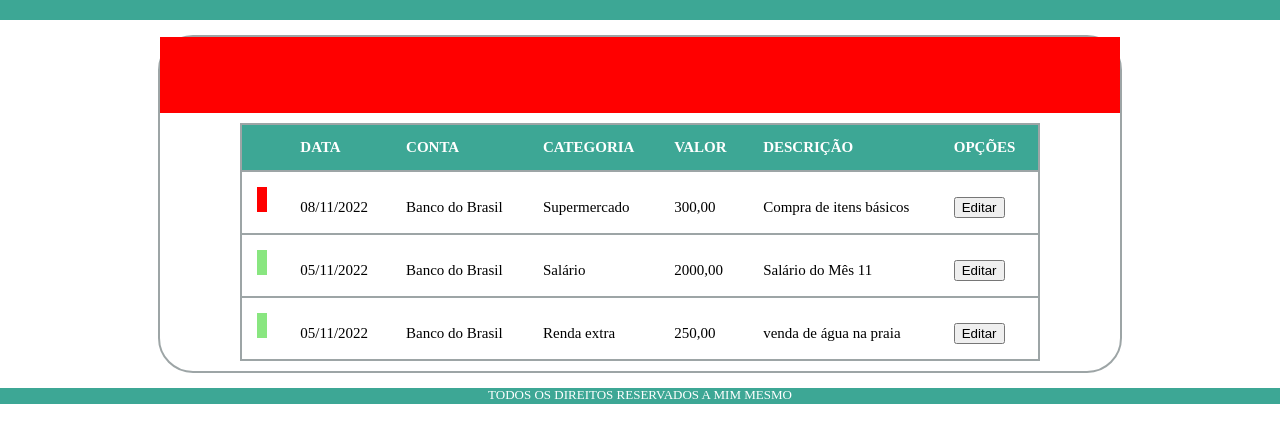
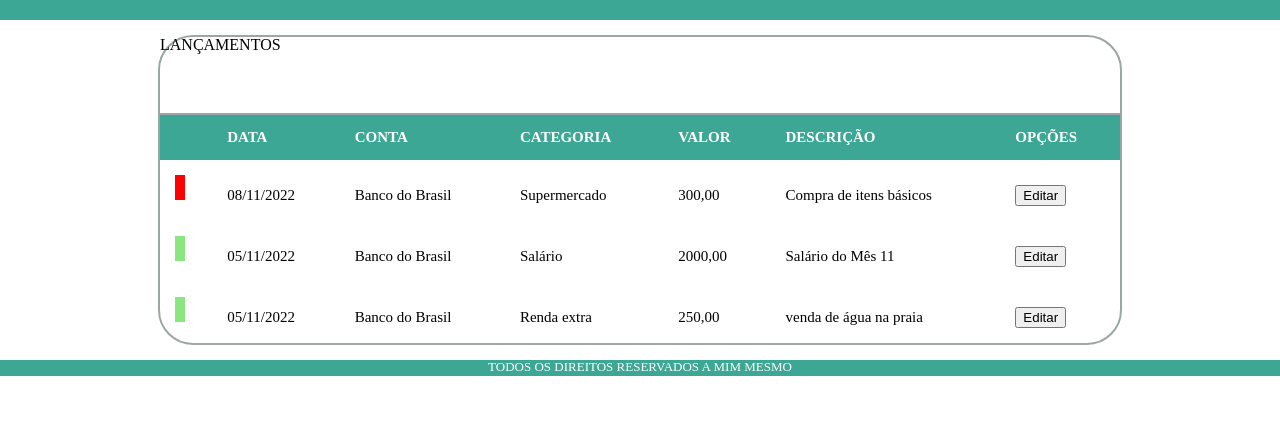
Before and after one commit to KevinMBS/MinhasFinancas-FrontEnd, a plain HTML site: page html/release.html in a window 1280 px wide. Shown: the part 44-486 px from the top of the page. Drawn offline with Linux system fonts and the light colour scheme.

Commit message:
mudança de variavel e ajuestes no title em laçamentos

```diff
--- a/css/common/basic-table.css
+++ b/css/common/basic-table.css
@@ -1,15 +1,14 @@
 .basic-table{
     border-collapse: collapse;
-    margin: 10px 0;
     font-size: 15px;
-    width: 800px;
+    width: 75vw;
     border-radius: 35px;
 }
 
 .basic-table thead tr{
     background-color: var(--color-first);
     text-align: left;
-    color: var(--color-text);
+    color: var(--color-text-first);
     font-weight: bold;
     text-transform: uppercase;
 }
@@ -19,9 +18,6 @@
     padding: 15px;
 }
 
-.basic-table tr{
-    border: var(--border-first);
-}
 
 .basic-table tbody tr:hover{
     color: var(--color-first);
--- /dev/null
+++ b/css/common/title.css
@@ -0,0 +1,4 @@
+.title{
+    text-transform: uppercase;
+    color: var(--color-text-second);
+}
--- a/css/footer/copyrigth.css
+++ b/css/footer/copyrigth.css
@@ -1,6 +1,6 @@
 .copyrigth{
     background-color: var(--color-first);
-    color: var(--color-text);
+    color: var(--color-text-first);
     text-transform: uppercase;
     font-size: 13px;
     text-align: center;
--- a/css/general/colors.css
+++ b/css/general/colors.css
@@ -1,5 +1,6 @@
 :root{
-    --color-text: #FFFFFF;
+    --color-text-first: #FFFFFF;
+    --color-text-second: #000000;
     --color-first: #3da795;
     --color-second: #FFFFFF;
     --color-outcome: #ff0000;
--- a/css/nav/mobile-menu.css
+++ b/css/nav/mobile-menu.css
@@ -2,7 +2,6 @@
     width: 32px;
     height: 2px;
     margin: 4px;
-    background-color: var(--color-text);
     transition: 0.3s;
 }
 .mobileMenu{
--- a/css/nav/nav.css
+++ b/css/nav/nav.css
@@ -8,7 +8,7 @@ nav{
 }
 
 .navegationLink{
-    color: var(--color-text);
+    color: var(--color-text-first);
     cursor: pointer;
     text-decoration: none;
     transition: 0.3s;
--- a/css/release/release-title.css
+++ b/css/release/release-title.css
@@ -1,5 +1,5 @@
 .release-title{
     height: 76px;
     width: 75vw;
-    background-color: red;
+    border-bottom: var(--border-first)
 }
--- a/html/release.html
+++ b/html/release.html
@@ -15,6 +15,7 @@
         <link rel="stylesheet" href="../css/common/basic-table.css">
         <link rel="stylesheet" href="../css/release/transaction-income.css">
         <link rel="stylesheet" href="../css/release/transaction-outcome.css">
+        <link rel="stylesheet" href="../css/common/title.css">
         <link rel="stylesheet" href="../css/footer/copyrigth.css">
     </head>
     <body>
@@ -36,7 +37,10 @@
         </header>
         <main>
             <section class="main-section">
-                <div class="release-title"></div>
+                <div class="table-div">
+                    <div class="release-title">
+                        <div class="title">Lançamentos</div>
+                    </div>
                     <table class="basic-table">
                         <thead>
                             <tr>
@@ -94,6 +98,7 @@
                             </tr>
                         </tbody>
                     </table>
+                </div>
             </section>
         </main>
         <footer>
```
Lines whose indentation alone changed are shown as unchanged.
